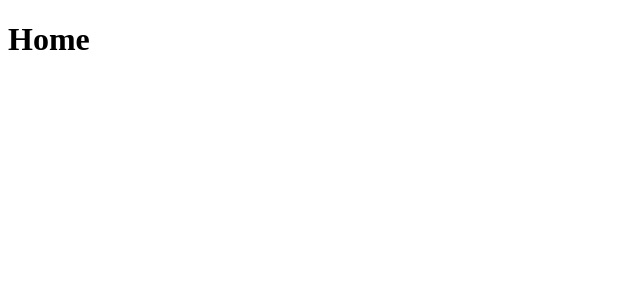
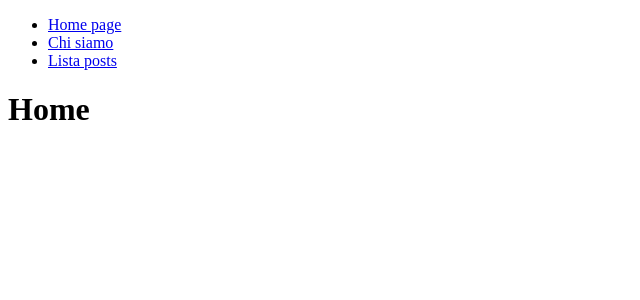
Before and after one commit to VincenzoTulimieri/react-router, a React (Vite) app: page / in a window 1280 px wide. Shown: the top 300 px of the page, without its empty margins (0-640 px from the left). Built offline with nearby package versions, Linux system fonts and the light colour scheme.

Commit message:
feat: creata navbar

```diff
--- a/src/App.jsx
+++ b/src/App.jsx
@@ -1,13 +1,15 @@
 // importazione file
 import { BrowserRouter, Routes, Route } from "react-router-dom"
-import HomePage from "./page/HomePage"
-import ChiSiamo from "./page/ChiSiamo"
-import PostList from "./page/PostsList"
+import HomePage from "./pages/HomePage"
+import ChiSiamo from "./pages/ChiSiamo"
+import PostList from "./pages/PostsList"
+import Navbar from "./components/Navbar"
 
 function App() {
 
   return (
     <BrowserRouter>
+      <Navbar />
       <Routes>
         <Route path="/" element={<HomePage />} />
         <Route path="/chi-siamo" element={<ChiSiamo />} />
--- /dev/null
+++ b/src/components/Navbar.jsx
@@ -0,0 +1,15 @@
+// importazione file
+import {NavLink} from "react-router-dom"
+
+
+export default function Navbar() {
+    return (
+        <nav>
+            <ul>
+                <li><NavLink to="/" >Home page</NavLink></li>
+                <li><NavLink to="/chi-siamo" >Chi siamo</NavLink></li>
+                <li><NavLink to="/posts" >Lista posts</NavLink></li>
+            </ul>
+        </nav>
+    )
+}
```
Also changed, not shown: src/pages/ChiSiamo.jsx (renamed from src/page/ChiSiamo.jsx), src/pages/HomePage.jsx (renamed from src/page/HomePage.jsx), src/pages/PostsList.jsx (renamed from src/page/PostsList.jsx).
